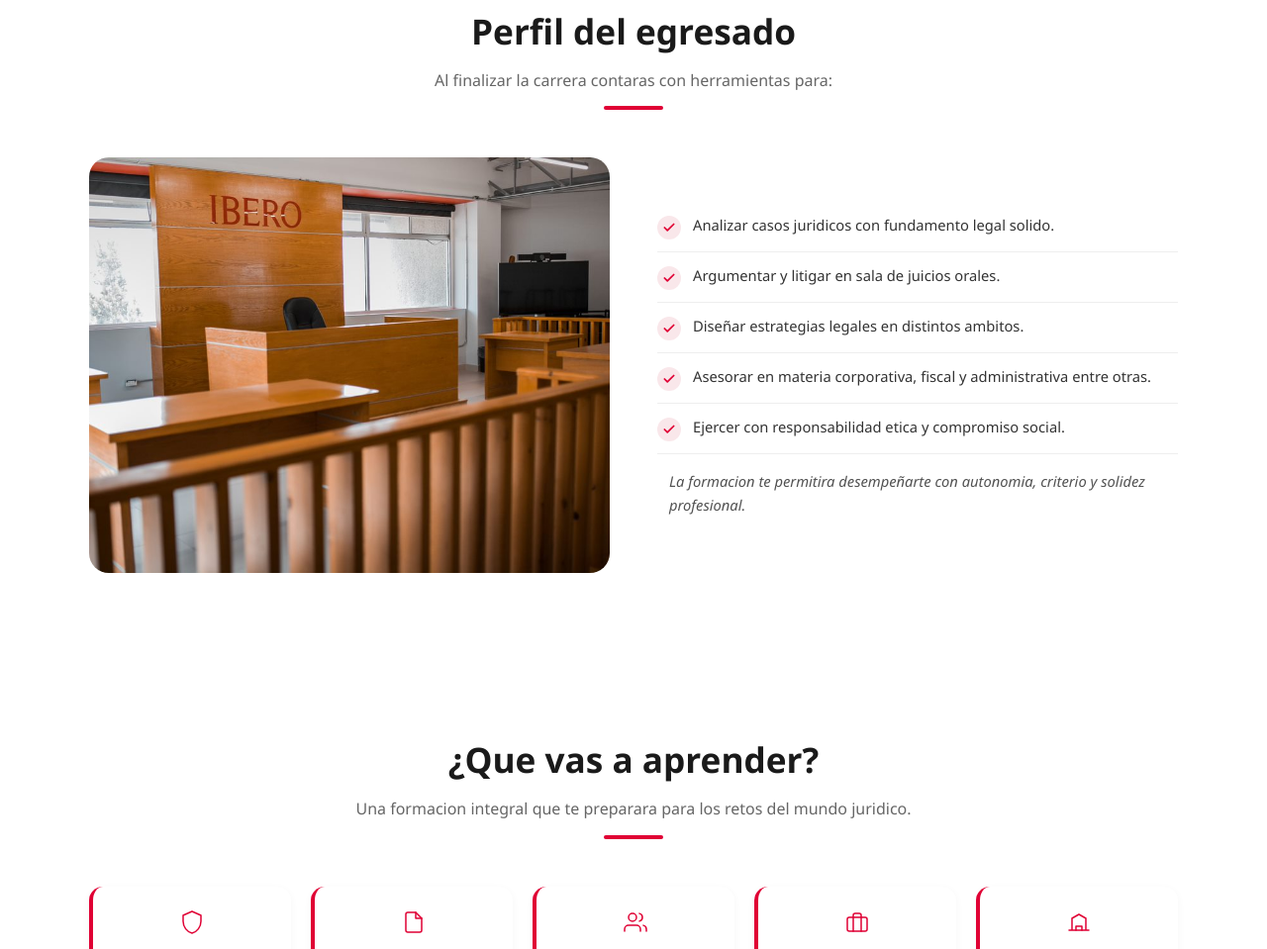
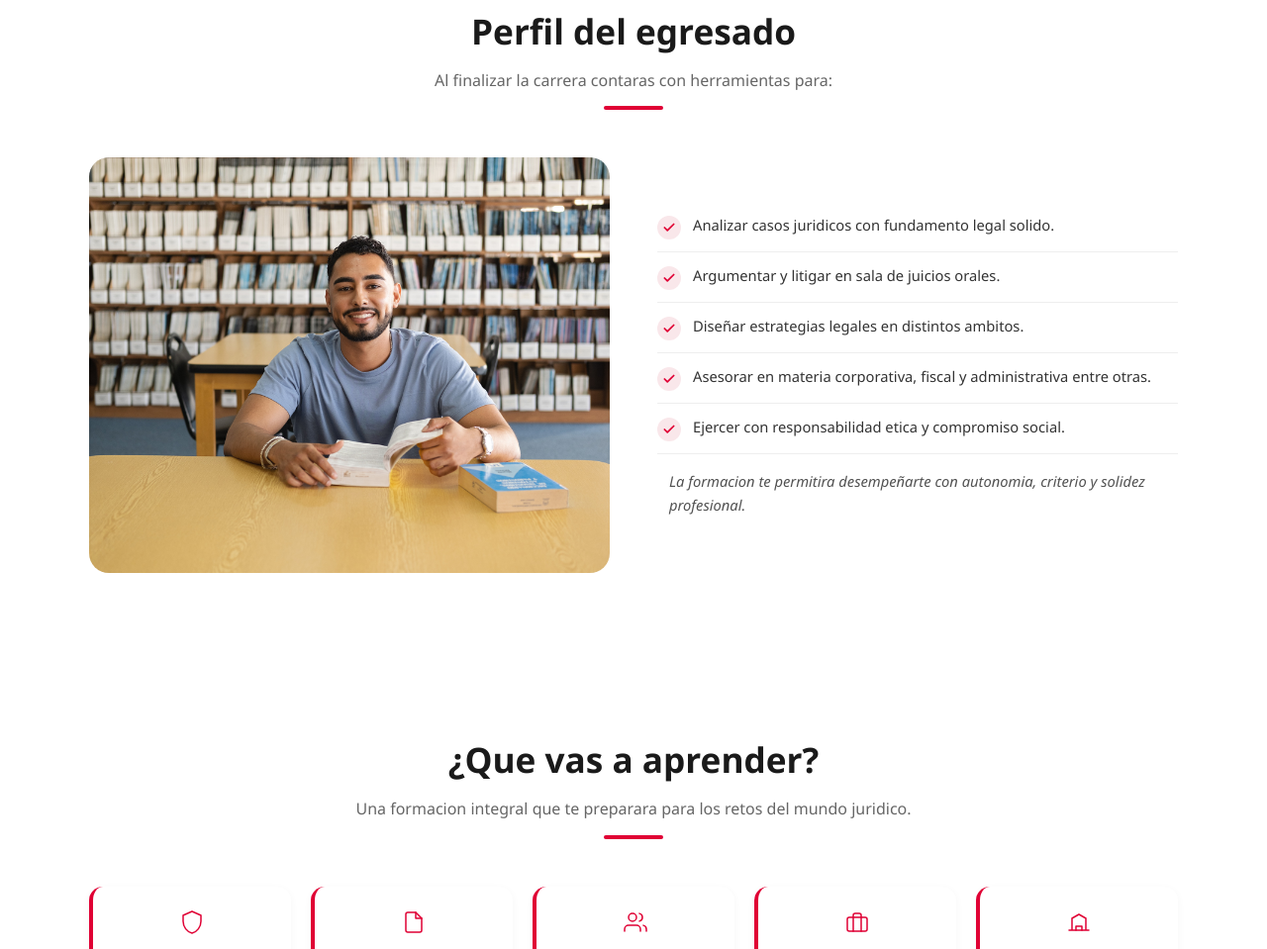
Before and after one commit to ELSERCH8030/landing-pages-ibero, a plain HTML site: page derecho/index.html in a window 1280 px wide. Shown: the part 1240-2199 px from the top of the page at 99% size. Drawn offline with Linux system fonts and the light colour scheme; a script that the page names is missing; a web font is replaced by a local one.

Commit message:
Reemplazar imagen perfil egresado Derecho con estudiante en biblioteca
Co-Authored-By: Claude Opus 4.6 (1M context) <noreply@anthropic.com>

```diff
--- a/derecho/index.html
+++ b/derecho/index.html
@@ -244,7 +244,7 @@
         </div>
         <div class="perfil-content">
             <div class="perfil-image">
-                <img src="assets/sala-juicios.jpg" alt="Sala de juicios orales IBERO Tijuana" style="width:100%; height:100%; object-fit:cover; display:block;">
+                <img src="assets/perfil-egresado.jpg" alt="Estudiante de Derecho IBERO Tijuana" style="width:100%; height:100%; object-fit:cover; display:block;">
             </div>
             <div>
                 <ul class="perfil-lista">
```
Also changed, not shown: derecho/assets/perfil-egresado.jpg (added).
